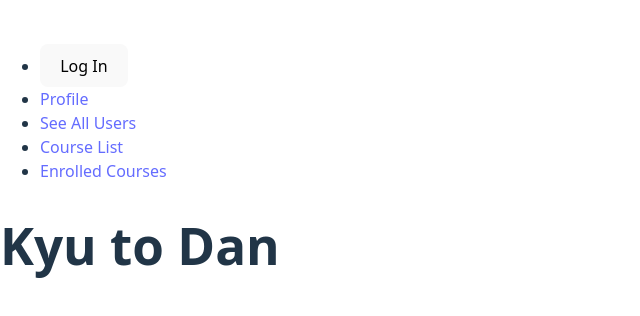
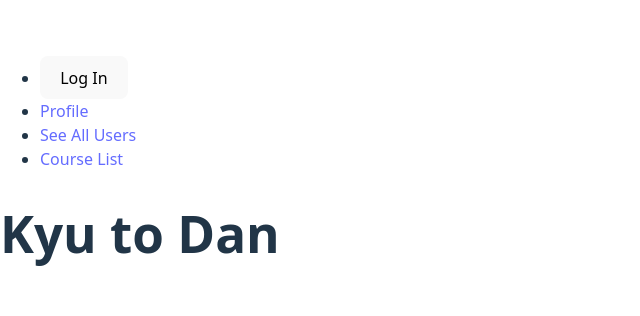
Before and after one commit to RachelGreenwood/E-Learning-Platform, a React (Vite) app in the folder client/: page / in a window 1280 px wide. Shown: the part 232-548 px from the top of the page, without its empty margins (0-640 px from the left). Built offline with nearby package versions, Linux system fonts and the light colour scheme; no server answers.

Commit message:
Only Shows EnrolledCourses Page To Students

```diff
--- a/client/src/components/NavBar.jsx
+++ b/client/src/components/NavBar.jsx
@@ -13,7 +13,9 @@ export default function NavBar({ profile }) {
                         <li><Link className='link' to="/create-course">Create Course</Link></li>
                     )}
                     <li><Link className='link' to="/course-list">Course List</Link></li>
-                    <li><Link className='link' to="/enrolled-courses">Enrolled Courses</Link></li>
+                    {profile?.role === "Student" && (
+                        <li><Link className='link' to="/enrolled-courses">Enrolled Courses</Link></li>
+                    )}
                 </ul>
             </nav>
         </div>
```
